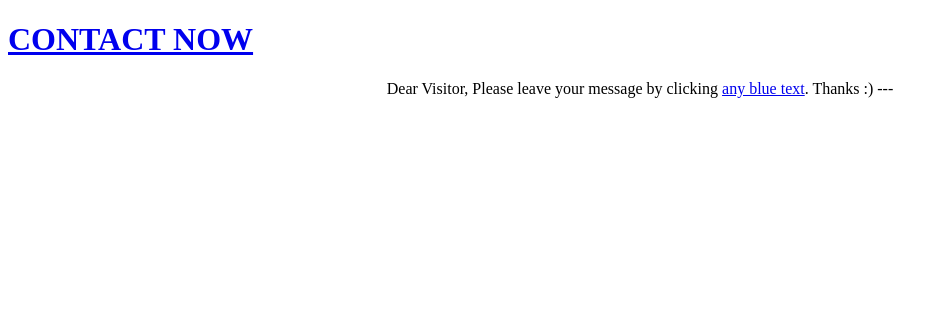
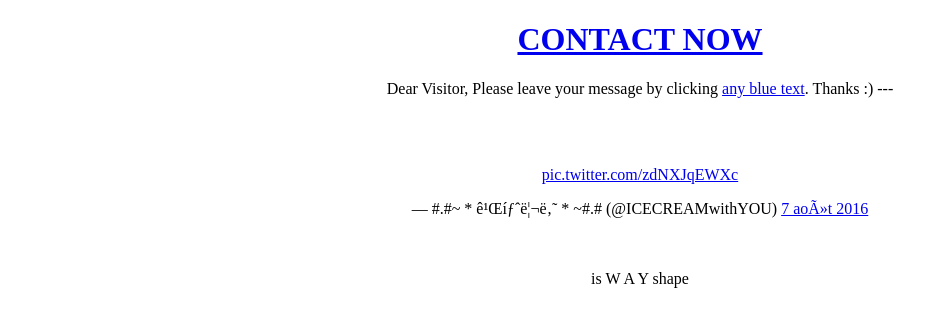
Before and after one commit to kintrala/catalinavallejos, a plain HTML site: page index.html in a window 1280 px wide. Shown: the whole page, without its empty margins (0-948 px from the left). Drawn offline with Linux system fonts and the light colour scheme.

Commit message:
added tweet

```diff
--- a/index.html
+++ b/index.html
@@ -3,10 +3,12 @@
 <head>
 <title>Catalina Vallejos</title>
 </head>
+<center>
 <body>
 <div id='header'>
 <h1><a href="mailto:contact@catalinavallejos.com?Subject=Nice%20page%20yo" target="_top">CONTACT NOW</a></h1>
 </div>
+</center>
 <div id='body'>
 <center><p>
 Dear Visitor,
@@ -17,3 +19,11 @@ Thanks :)
 
 
 ---
+</p>
+<br></br>
+<p>
+  <blockquote class="twitter-tweet" data-lang="fr"><p lang="und" dir="ltr"><a href="https://t.co/zdNXJqEWXc">pic.twitter.com/zdNXJqEWXc</a></p>&mdash; #.#~ * 까탈리나 * ~#.# (@ICECREAMwithYOU) <a href="https://twitter.com/ICECREAMwithYOU/status/762175785100685312">7 août 2016</a></blockquote>
+<script async src="//platform.twitter.com/widgets.js" charset="utf-8"></script>
+</p>
+<br></br>
+is W A Y shape
```
